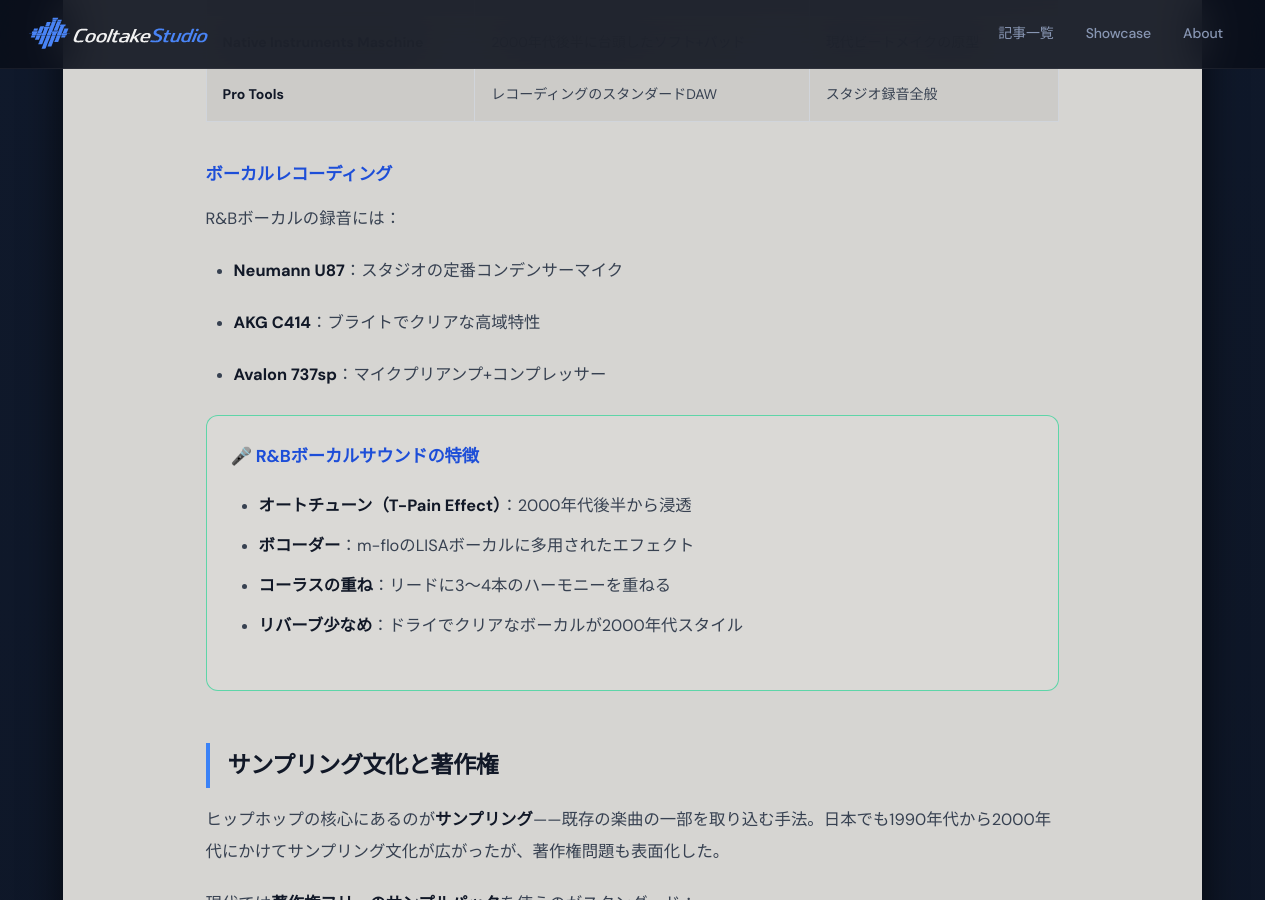
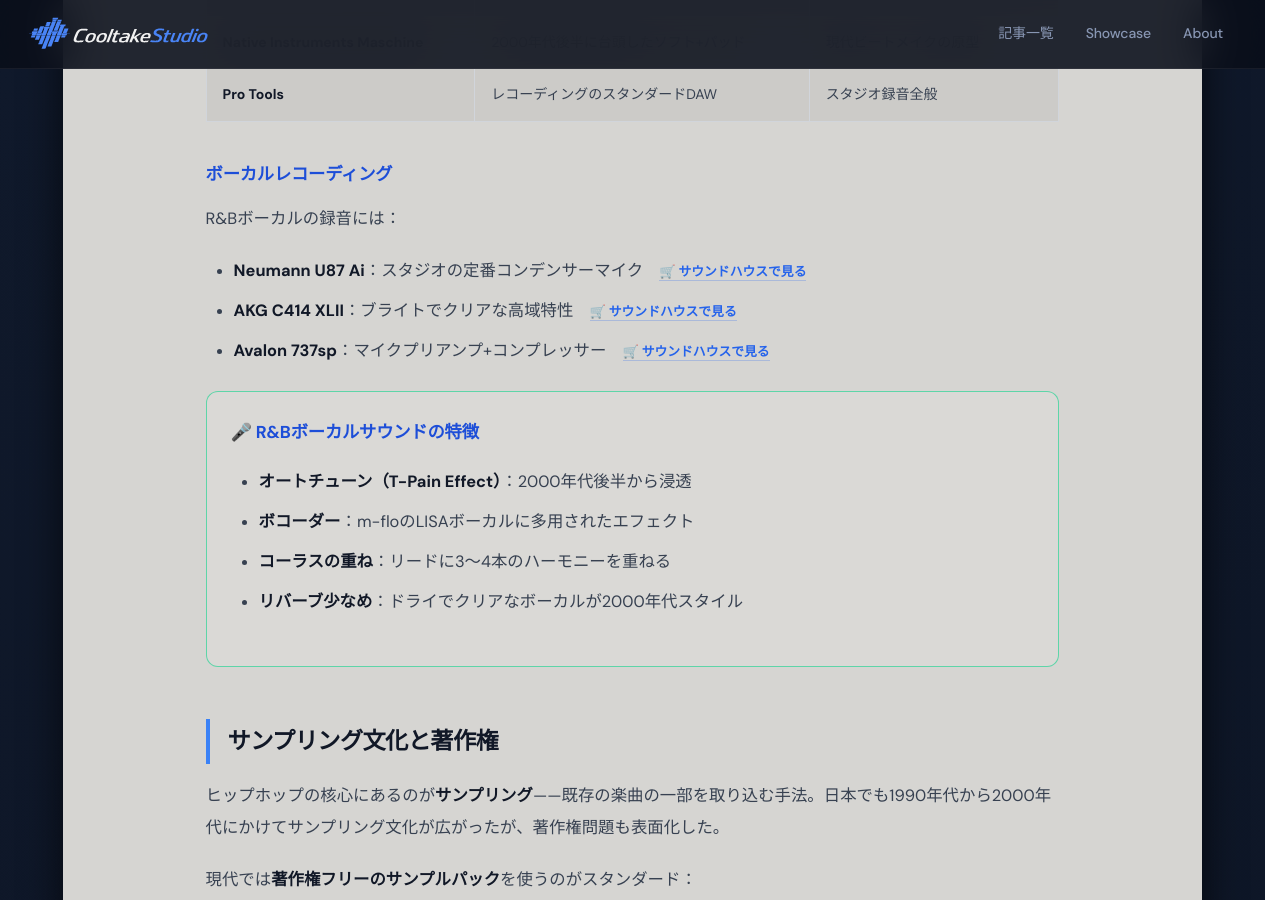
Before and after one commit to cooltake/cooltake-staging, a Jekyll site: the page built from _posts/2026-05-30-japan-music-13-hiphop-rb.md, in a window 1280 px wide and 900 px high, scrolled down 970 px. Built offline with Jekyll 4.4.1, drawn with Linux system fonts in a browser that asks for light colours; some web fonts are replaced.

Commit message:
feat: add soundhouse direct affiliate links to mic models

```diff
--- a/_posts/2026-05-30-japan-music-13-hiphop-rb.md
+++ b/_posts/2026-05-30-japan-music-13-hiphop-rb.md
@@ -49,11 +49,9 @@
 
 R&Bボーカルの録音には：
 
-- **Neumann U87**：スタジオの定番コンデンサーマイク
-
-- **AKG C414**：ブライトでクリアな高域特性
-
-- **Avalon 737sp**：マイクプリアンプ+コンプレッサー
+- **Neumann U87 Ai**：スタジオの定番コンデンサーマイク　<a href="https://h.accesstrade.net/sp/cc?rk=01001xqc00os63&url=https%3A%2F%2Fwww.soundhouse.co.jp%2Fproducts%2Fdetail%2Fitem%2F286536%2F" rel="nofollow" referrerpolicy="no-referrer-when-downgrade" style="font-size:.8rem;color:#1e3a5f;font-weight:600;">🛒 サウンドハウスで見る</a>
+- **AKG C414 XLII**：ブライトでクリアな高域特性　<a href="https://h.accesstrade.net/sp/cc?rk=01001xqc00os63&url=https%3A%2F%2Fwww.soundhouse.co.jp%2Fproducts%2Fdetail%2Fitem%2F156034%2F" rel="nofollow" referrerpolicy="no-referrer-when-downgrade" style="font-size:.8rem;color:#1e3a5f;font-weight:600;">🛒 サウンドハウスで見る</a>
+- **Avalon 737sp**：マイクプリアンプ+コンプレッサー　<a href="https://h.accesstrade.net/sp/cc?rk=01001xqc00os63&url=https%3A%2F%2Fwww.soundhouse.co.jp%2Fproducts%2Fdetail%2Fitem%2F18442%2F" rel="nofollow" referrerpolicy="no-referrer-when-downgrade" style="font-size:.8rem;color:#1e3a5f;font-weight:600;">🛒 サウンドハウスで見る</a>
 
 
 
@@ -163,10 +161,8 @@
 
 
 
-- **Audio-Technica AT2020**：コスパ最高の入門コンデンサーマイク
-
+- **Audio-Technica AT2020**：コスパ最高の入門コンデンサーマイク　<a href="https://h.accesstrade.net/sp/cc?rk=01001xqc00os63&url=https%3A%2F%2Fwww.soundhouse.co.jp%2Fproducts%2Fdetail%2Fitem%2F258834%2F" rel="nofollow" referrerpolicy="no-referrer-when-downgrade" style="font-size:.8rem;color:#1e3a5f;font-weight:600;">🛒 サウンドハウスで見る</a>
 - **Focusrite Scarlett 2i2**：宅録の定番オーディオIF
-
 - **Blue Yeti**：USB接続でシンプルにスタート
 
 
```
